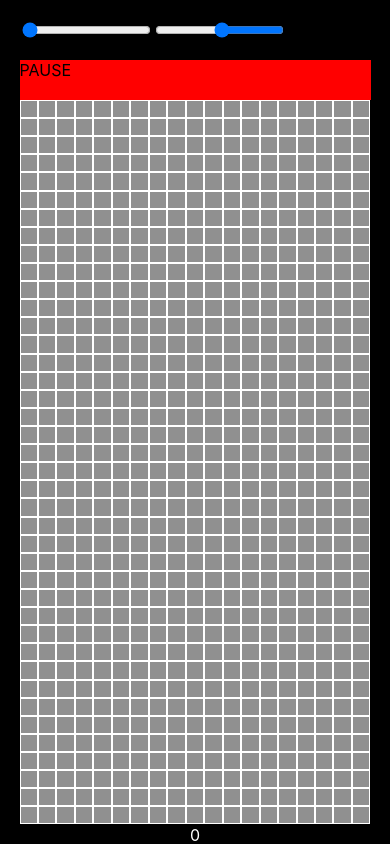
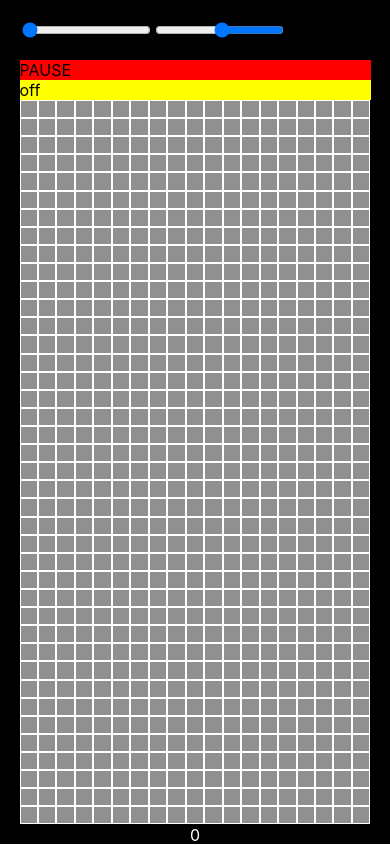
Before and after one commit to Buzzindown/CGOL, a React (Create React App) app: page /#/sim in a window 390 px wide. Built offline with nearby package versions, Linux system fonts and the light colour scheme.

Commit message:
more mobile testing

```diff
--- a/src/components/Sim.js
+++ b/src/components/Sim.js
@@ -3,10 +3,7 @@ import "./sim.css"
 
 function Sim(props) {
 
-    const {gridSize, speed} = props
-
-    const [isPlaying,setIsPlaying] = useState(false)
-
+    const {isPlaying, gridSize, speed} = props
 
     const [gameCells, setGameCells] = useState([]);
 
@@ -200,10 +197,6 @@ function Sim(props) {
 
     return (
         <>
-        <div style={{"backgroundColor":`${isPlaying ? "blue" : "red"}`}
-        }className="play-pause"
-        onClick={()=>{setIsPlaying((old) => !old)}}>{`${isPlaying?"PLAY":"PAUSE"}`}
-        </div>
         <div id="grid-container">
             {
                 gameCells.length > 0 && (
--- a/src/components/SimContainer.js
+++ b/src/components/SimContainer.js
@@ -5,18 +5,22 @@ import "./sim.css"
 
 function SimContainer() {
 
+    const [playing,setPlaying] = useState(false)
+    const [test, setTest] = useState(false)
     const [gridSize, setGridSize] = useState(-1)
     const [speed, setSpeed] = useState(1000)
 
     useEffect(()=>{
-        console.log("rerendering sim container with button")
+        console.log("rerendering")
     })
 
 
     return (
         <div id="sim-container">
             <Menu gridSizeCB={setGridSize} gridSize={gridSize} speed={speed} setSpeedCB={setSpeed}/>
-            <Sim gridSize={gridSize} speed={speed}/>
+            <div style={{"backgroundColor":`${playing ? "blue" : "red"}`}}className="play-pause" onClick={()=>{setPlaying((old) => !old)}}>{`${playing?"PLAY":"PAUSE"}`}</div>
+            <div style={{"backgroundColor":`${test ? "purple" : "yellow"}`}}className="play-pause" onClick={()=>{setTest((old) => !old)}}>{`${test?"on":"off"}`}</div>
+            <Sim isPlaying={playing} gridSize={gridSize} speed={speed}/>
         </div>
     )
 }
--- a/src/components/sim.css
+++ b/src/components/sim.css
@@ -19,7 +19,7 @@
 }
 
 .play-pause{
-    height: 5%;
+    height: 2.5%;
 }
 
 .menu-div {
```
